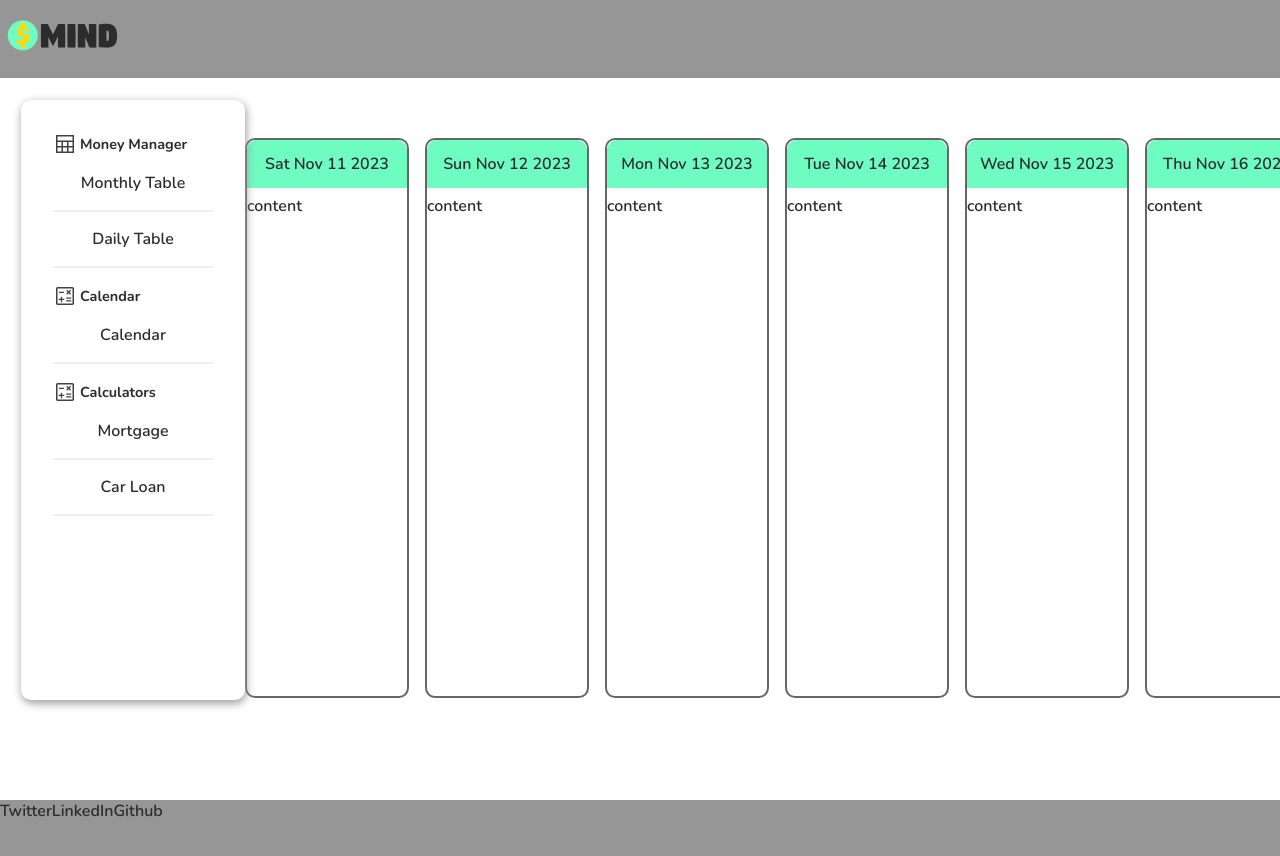
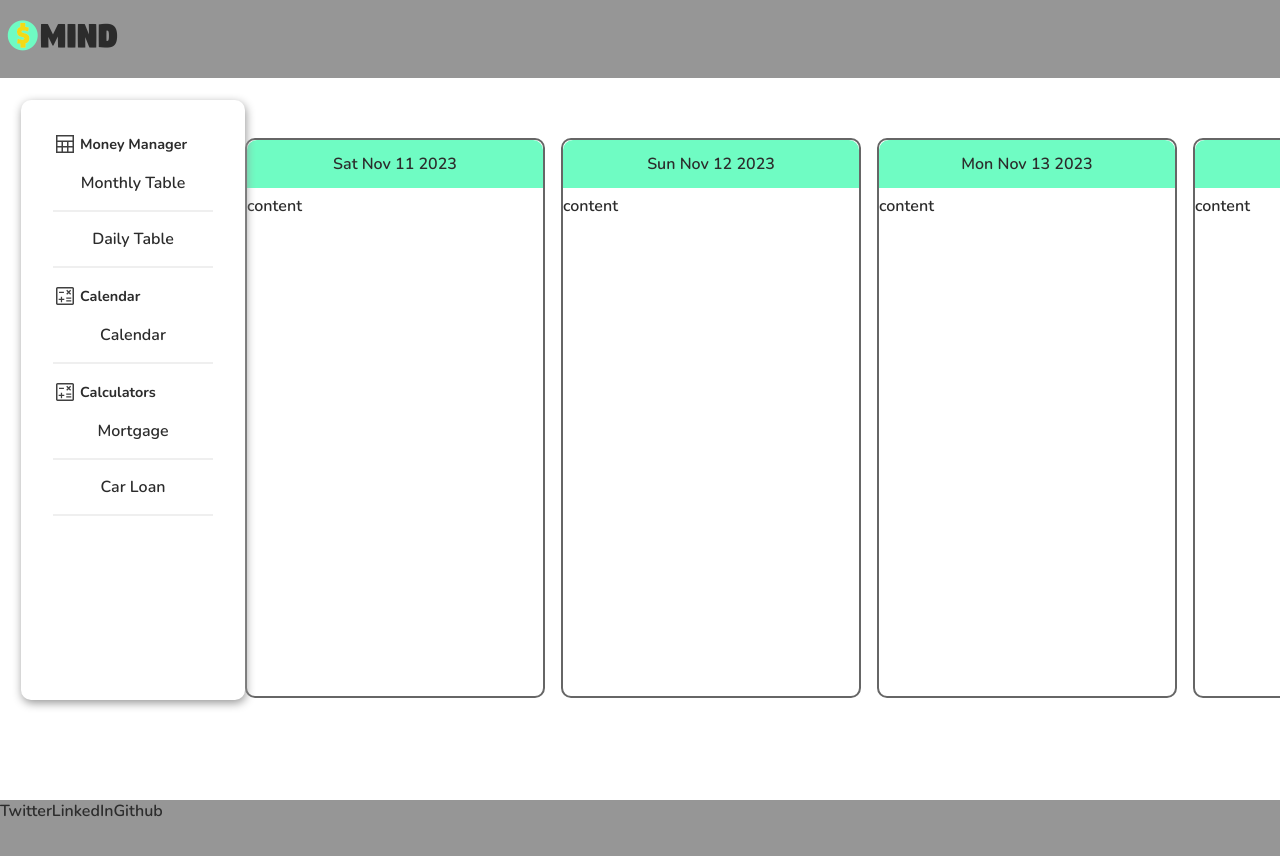
Before and after one commit to MtheMartian/moneymind, a React (Vite) app: page /manager/calendar in a window 1280 px wide. Shown: the top 856 px of the page. Built offline with nearby package versions, Linux system fonts and the light colour scheme.

Commit message:
in progress...

```diff
--- a/src/pages/manager/calendar/Calendar.tsx
+++ b/src/pages/manager/calendar/Calendar.tsx
@@ -1,5 +1,17 @@
 import '../components/custom-calendar/custom-calendar.css';
 import {useEffect, useRef, useState, useMemo} from 'react';
+
+function CalendarContent(){
+
+}
+
+function CalendarCustomDropdown(){
+  return(
+    <div>
+      <input type="text" placeholder="Date"/>
+    </div>
+  )
+}
 
 function Calendar(){
 
@@ -9,15 +21,17 @@ function Calendar(){
   const calendar = useRef<HTMLDivElement>(null);
   const [currentYear, setCurrentYear] = useState<number>(todayDate.current.getFullYear());
   const [currentMonth, setCurrentMonth] = useState<number>(todayDate.current.getMonth());
+  const [currentDate, setCurrentDate] = useState<number>(todayDate.current.getDate());
+
 
 
   const dates = useMemo<Date[]>(()=>{
 
     const datesArr: Date[] =[];
     for(let j: number = 0; j <= 31; j++){
-      const currentDate: Date = new Date(currentYear, currentMonth, j);
-      if(currentDate.getMonth() === currentMonth){
-        datesArr.push(currentDate);
+      const currDate: Date = new Date(currentYear, currentMonth, j);
+      if(currDate.getMonth() === currentMonth){
+        datesArr.push(currDate);
       }
     }
 
@@ -46,12 +60,21 @@ function Calendar(){
       setCurrentMonth(prev => prev = returnMonthInt(currURL.get("month")!));
     }
 
+    if(currURL.has("date")){
+      setCurrentDate(prev => prev = Number(currURL.get("date")));
+    }
+
     if(!currURL.has("year") && !currURL.has("month") && calendar.current){
-      const calendarItem = calendar.current.querySelector(`#calendar-item-wrapper-${todayDate.current.getDate()}`);
+      const calendarItem = calendar.current.querySelector(`#calendar-item-wrapper-${currentDate}`);
       calendarItem!.scrollIntoView({behavior: "smooth", block: "nearest", inline: "start"});
     }
 
-  }, [currentYear, currentMonth]);
+    if(currURL.has("date") && calendar.current){
+      const calendarItem = calendar.current.querySelector(`#calendar-item-wrapper-${currentDate}`);
+      calendarItem!.scrollIntoView({behavior: "smooth", block: "nearest", inline: "start"});
+    }
+
+  }, [currentYear, currentMonth, currentDate]);
 
   return(
     <div id="calendar" ref={calendar}>
--- a/src/pages/manager/components/custom-calendar/custom-calendar.css
+++ b/src/pages/manager/components/custom-calendar/custom-calendar.css
@@ -12,6 +12,7 @@
   overflow-x: auto;
   padding: 3rem;
   gap: 1rem;
+  scroll-behavior: smooth;
 }
 
 .calendar-item-wrapper{
@@ -21,13 +22,14 @@
   border: var(--calendar-borders);
   border-radius: 10px;
   gap: 7px;
+  min-width: 300px;
 }
 
 .calendar-item-date{
   background-color: var(--primary-color);
   border-top-left-radius: 10px;
   border-top-right-radius: 10px;
-  width: 10rem;
+  width: 100%;
   text-align: center;
   display: grid;
   place-items: center;
```
